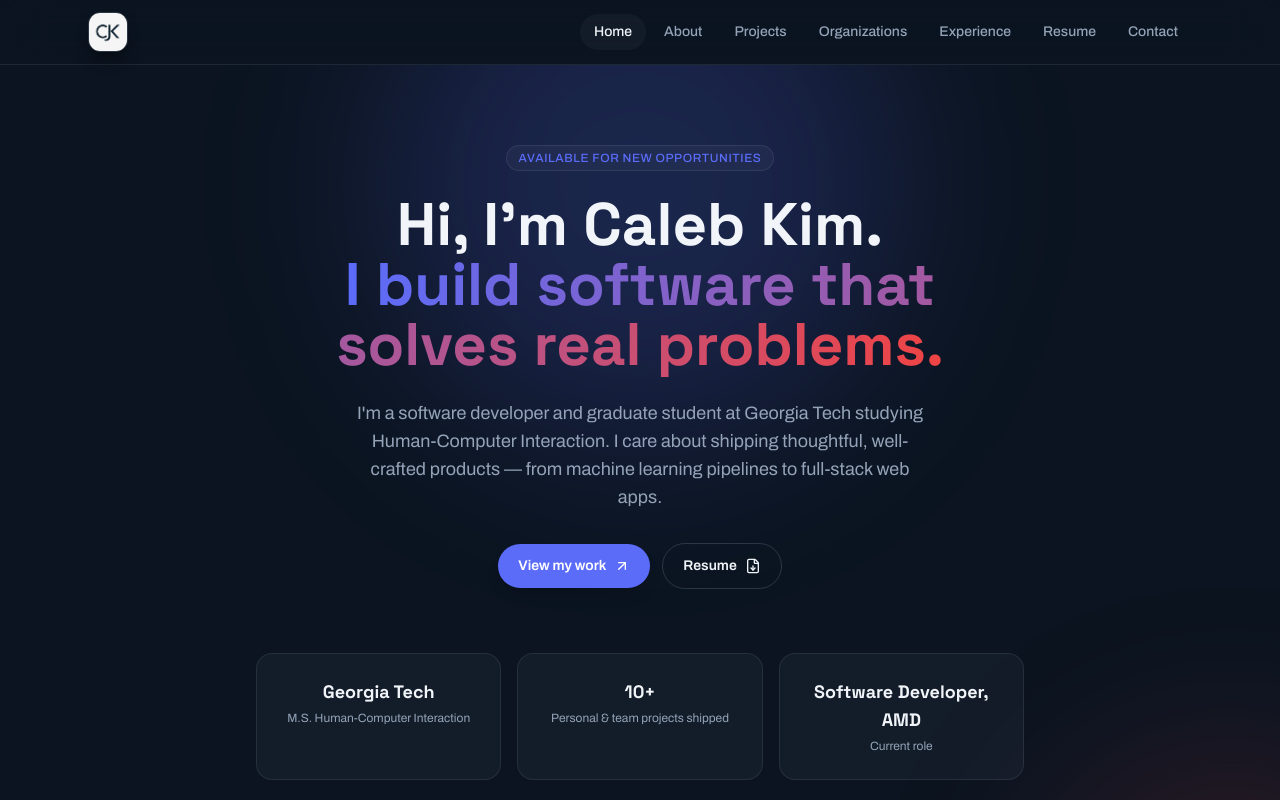
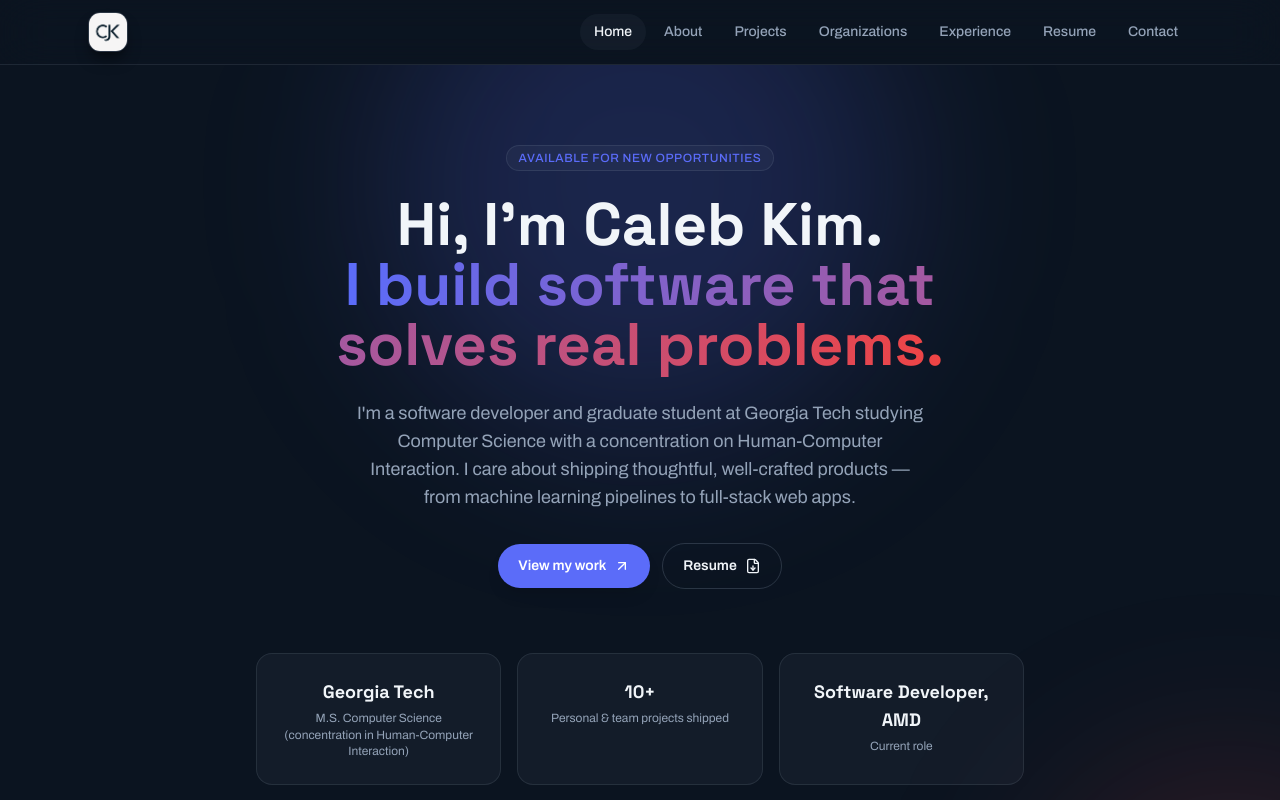
Before and after one commit to caleb-j-kim/portfolio-website, a Next.js app in the folder portfolio/: page /pages/home in a window 1280 px wide. Shown: the top 800 px of the page. Built offline with nearby package versions, Linux system fonts and the light colour scheme.

Commit message:
Corrected education point on landing page.

```diff
--- a/portfolio/app/pages/home/page.js
+++ b/portfolio/app/pages/home/page.js
@@ -11,7 +11,7 @@ const stack = [
 ]
 
 const stats = [
-  { label: "M.S. Human-Computer Interaction", value: "Georgia Tech" },
+  { label: "M.S. Computer Science (concentration in Human-Computer Interaction)", value: "Georgia Tech" },
   { label: "Personal & team projects shipped", value: "10+" },
   { label: "Current role", value: "Software Developer, AMD" },
 ]
@@ -41,7 +41,7 @@ export default function Home() {
             </h1>
 
             <p className="mx-auto mt-6 max-w-xl text-base leading-relaxed text-muted sm:text-lg">
-              I&apos;m a software developer and graduate student at Georgia Tech studying Human-Computer
+              I&apos;m a software developer and graduate student at Georgia Tech studying Computer Science with a concentration on Human-Computer
               Interaction. I care about shipping thoughtful, well-crafted products &mdash; from machine
               learning pipelines to full-stack web apps.
             </p>
```
